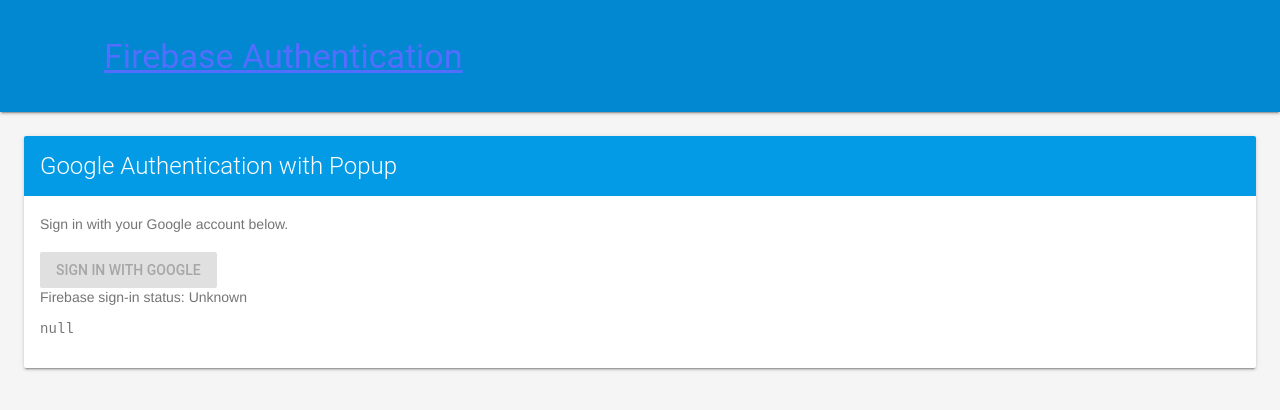
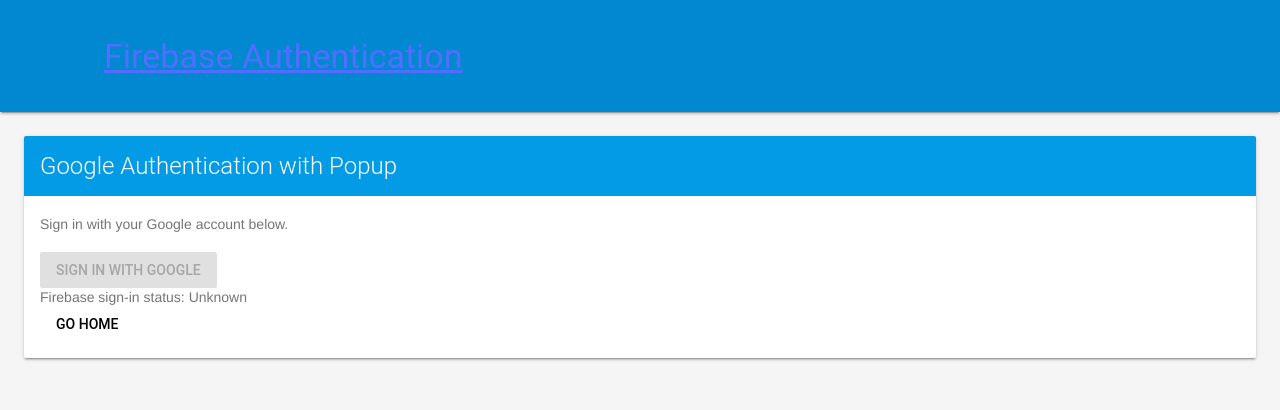
Before and after one commit to slothgamez/fireplex.github.io, a Jekyll site: the page firebase/login/index.html, which Jekyll copies as it is, in a window 1280 px wide. Shown: the top 410 px of the page. Built offline with Jekyll 4.4.1, drawn with Linux system fonts in a browser that asks for light colours; nearby versions of some CDN libraries; comment, search, counter and statistics services are not loaded.

Commit message:
Update index.html

```diff
--- a/firebase/login/index.html
+++ b/firebase/login/index.html
@@ -185,8 +185,8 @@ limitations under the License.
           <!-- Container where we'll display the user details -->
           <div class="quickstart-user-details-container">
             Firebase sign-in status: <span id="quickstart-sign-in-status">Unknown</span>
-            <pre><code id="quickstart-account-details">null</code></pre>
           </div>
+          <button class="mdl-button mdl-js-button mdl-buton--raised" id="gohome">Go home</button>
         </div>
       </div>
     </div>
```
